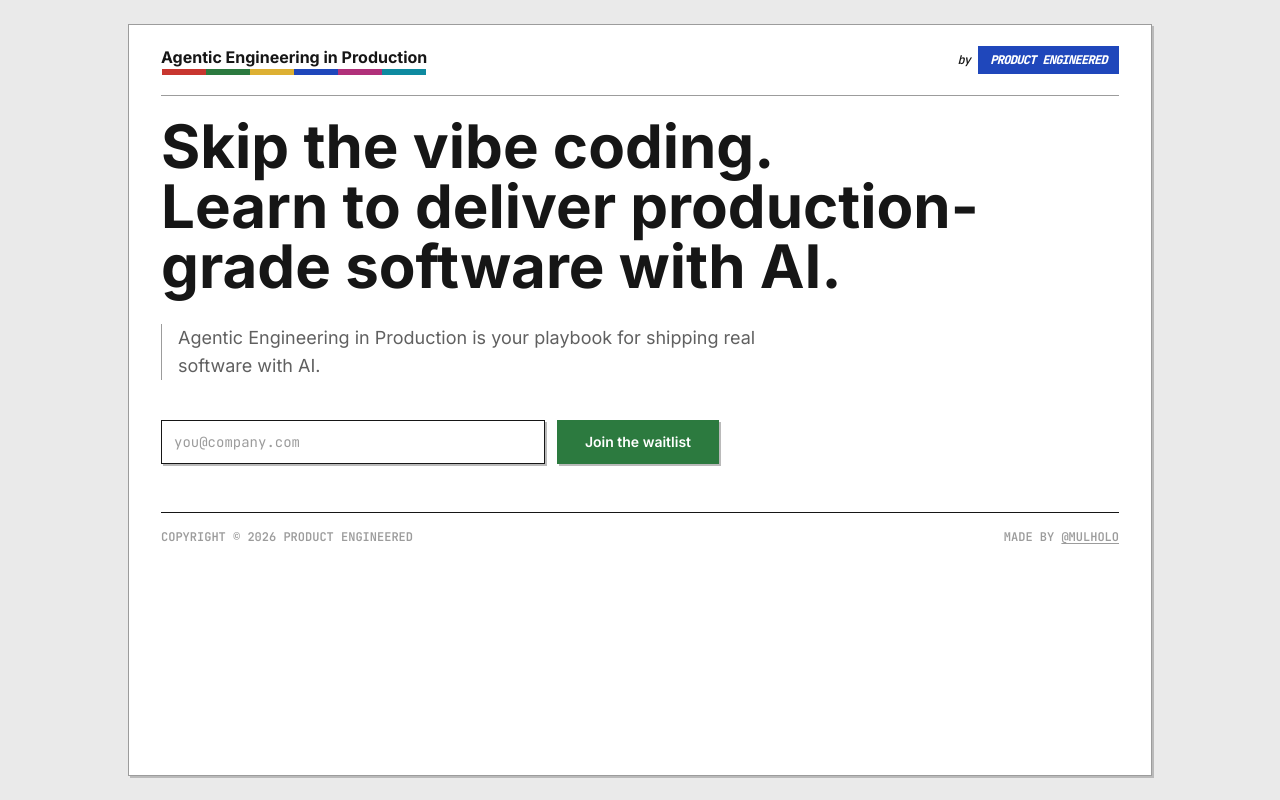
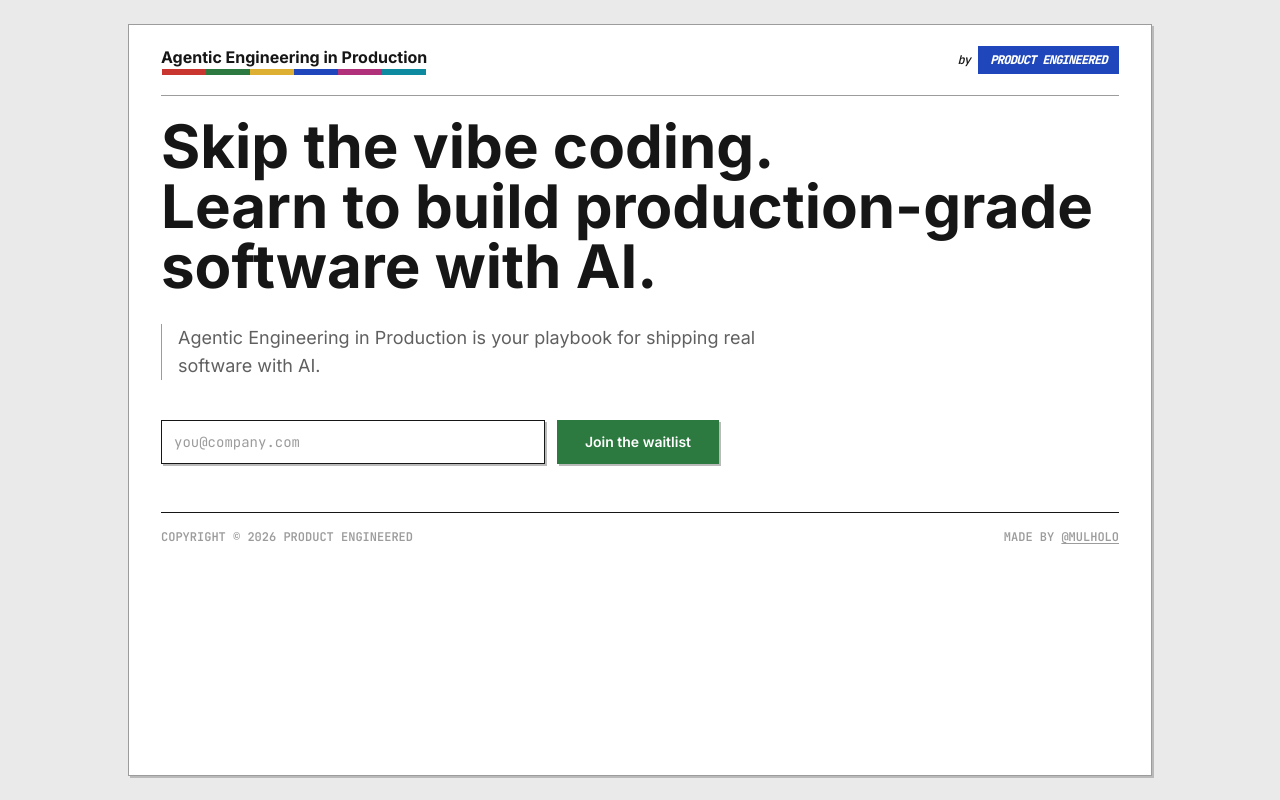
Before and after one commit to product-engineered/course, a Next.js app: page / in a window 1280 px wide. Built offline with nearby package versions, Linux system fonts and the light colour scheme.

Commit message:
deliver -> build

```diff
--- a/app/page.tsx
+++ b/app/page.tsx
@@ -57,7 +57,7 @@ export default function Home() {
               style={heroTitleStyle}
             >
                 <span className="block">Skip the vibe coding.</span>
-                <span className="block">Learn to deliver production-grade ️software with AI.</span>
+                <span className="block">Learn to build production-grade software with AI.</span>
             </h1>
             <p className="mt-7 max-w-2xl border-l border-neutral-400 pl-4 text-base leading-7 text-neutral-600 sm:text-lg">
               Agentic Engineering in Production is your playbook for shipping real
```
